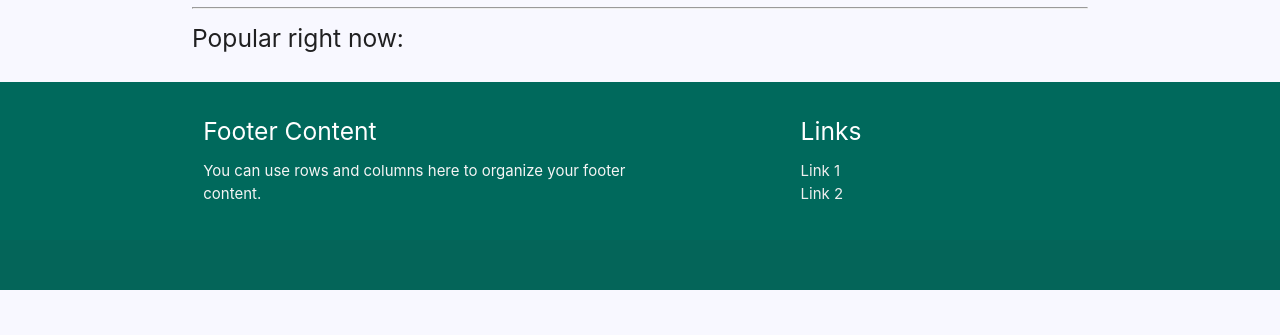
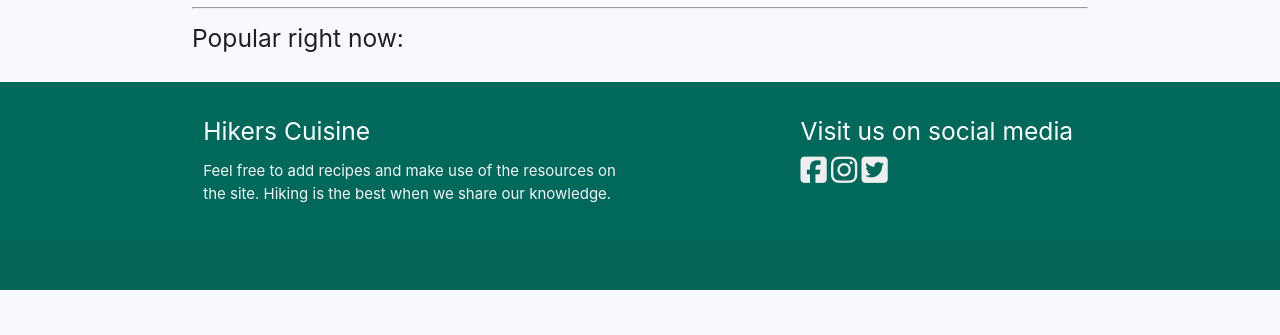
Before and after one commit to Lloldrin/hikers-cuisine, a Flask app: page / in a window 1280 px wide. Shown: the part 465-800 px from the top of the page. Run offline with Flask 2, Linux system fonts and the light colour scheme; data that the repository does not hold is empty; some libraries are stand-ins or nearby versions.

Commit message:
Fixed footer

```diff
--- a/templates/base.html
+++ b/templates/base.html
@@ -8,6 +8,7 @@
     <link rel="stylesheet" href="https://cdnjs.cloudflare.com/ajax/libs/materialize/1.0.0/css/materialize.min.css">
     <link rel="stylesheet" href="{{ url_for('static', filename='css/style.css') }}">
     <link rel="shortcut icon" href="{{ url_for('static', filename='favicon.ico') }}">
+    <script src="https://kit.fontawesome.com/8e5393239d.js" crossorigin="anonymous"></script>
     <title>The Hikers Cuisine</title>
 
 </head>
@@ -26,6 +27,7 @@
         </div>
     </nav>
 
+    <main>
         <ul class="sidenav teal" id="mobile-demo">
             <li><a class="white-text" href="{{ url_for('recipe_list') }}">Recipe List</a></li>
             <li><a class="white-text" href="{{ url_for('add_recipe') }}">Add Recipe</a></li>
@@ -36,21 +38,21 @@
             {% endblock %}
 
         </div>
+    </main>
 
     <footer class="page-footer teal darken-3">
         <div class="container">
             <div class="row">
                 <div class="col l6 s12">
-                    <h5 class="white-text">Footer Content</h5>
-                    <p class="grey-text text-lighten-4">You can use rows and columns here to organize your footer
-                        content.</p>
+                    <h5 class="white-text">Hikers Cuisine</h5>
+                    <p class="grey-text text-lighten-4">Feel free to add recipes and make use of the resources on the
+                        site. Hiking is the best when we share our knowledge.</p>
                 </div>
                 <div class="col l4 offset-l2 s12">
-                    <h5 class="white-text">Links</h5>
-                    <ul>
-                        <li><a class="grey-text text-lighten-3" href="#!">Link 1</a></li>
-                        <li><a class="grey-text text-lighten-3" href="#!">Link 2</a></li>
-                    </ul>
+                    <h5 class="white-text">Visit us on social media</h5>
+                    <a class="grey-text text-lighten-3" href="https://www.facebook.com"><i class="fab fa-facebook-square fa-2x"></i></a></li>
+                    <a class="grey-text text-lighten-3" href="https://www.instagram.com"><i class="fab fa-instagram fa-2x"></i></a></li>
+                    <a class="grey-text text-lighten-3" href="https://www.twitter.com"><i class="fab fa-twitter-square fa-2x"></i></a></li>
                 </div>
             </div>
         </div>
```
Lines whose indentation alone changed are shown as unchanged.
